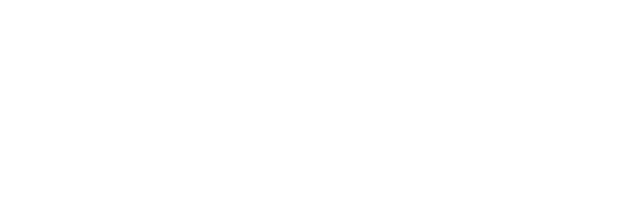
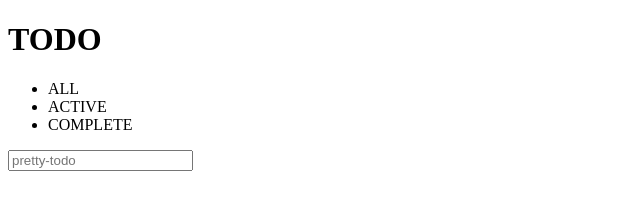
Before and after one commit to YiJaeE/pretty-todo, a plain HTML site: page index.html in a window 1280 px wide. Shown: the whole page, without its empty margins (0-640 px from the left). Drawn offline with Linux system fonts and the light colour scheme.

Commit message:
index add

```diff
--- a/index.html
+++ b/index.html
@@ -7,6 +7,23 @@
   <title>Document</title>
 </head>
 <body>
+  <div class="wrap">
+    <header>
+      <h1 class="logo">TODO</h1>
+    </header>
+    <nav>
+      <ul>
+        <li>ALL</li>
+        <li>ACTIVE</li>
+        <li>COMPLETE</li>
+      </ul>
+    </nav>
+    <input type="text" class="input" placeholder="pretty-todo">
+    <section class="content-wrap">
+        <ul class="content">
 
+        </ul>
+    </section>
+  </div>
 </body>
 </html>
```
